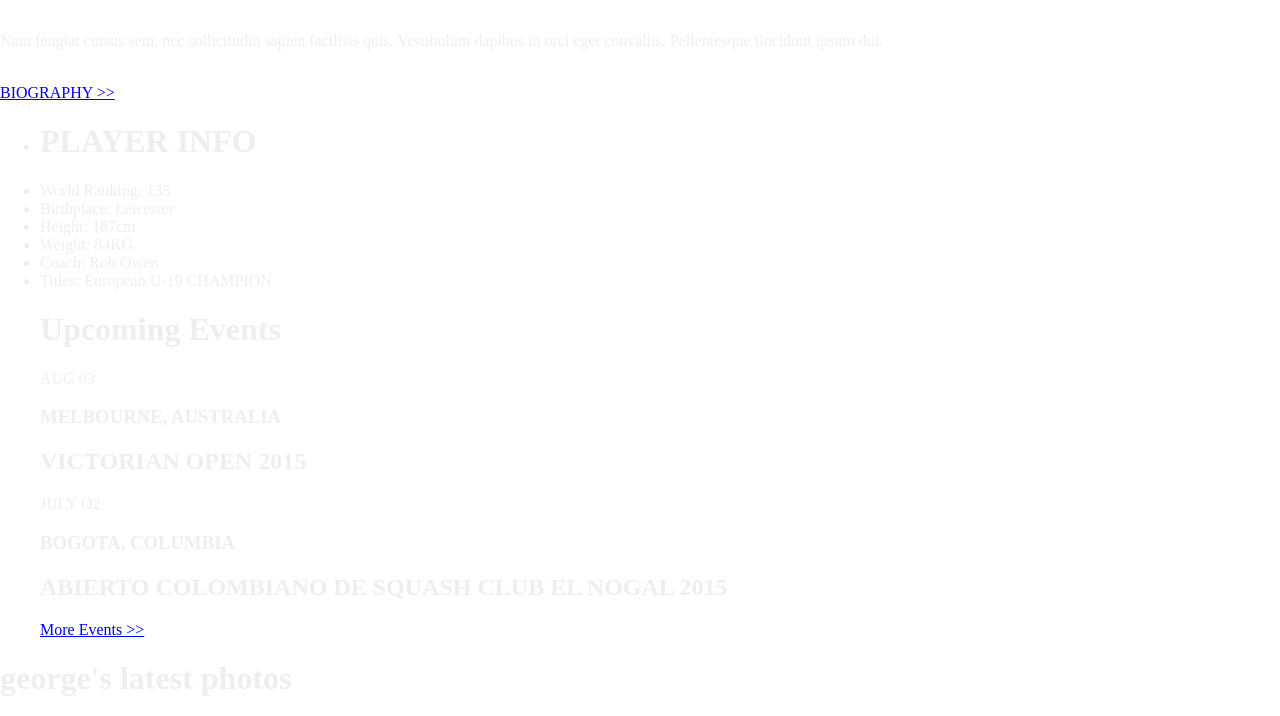
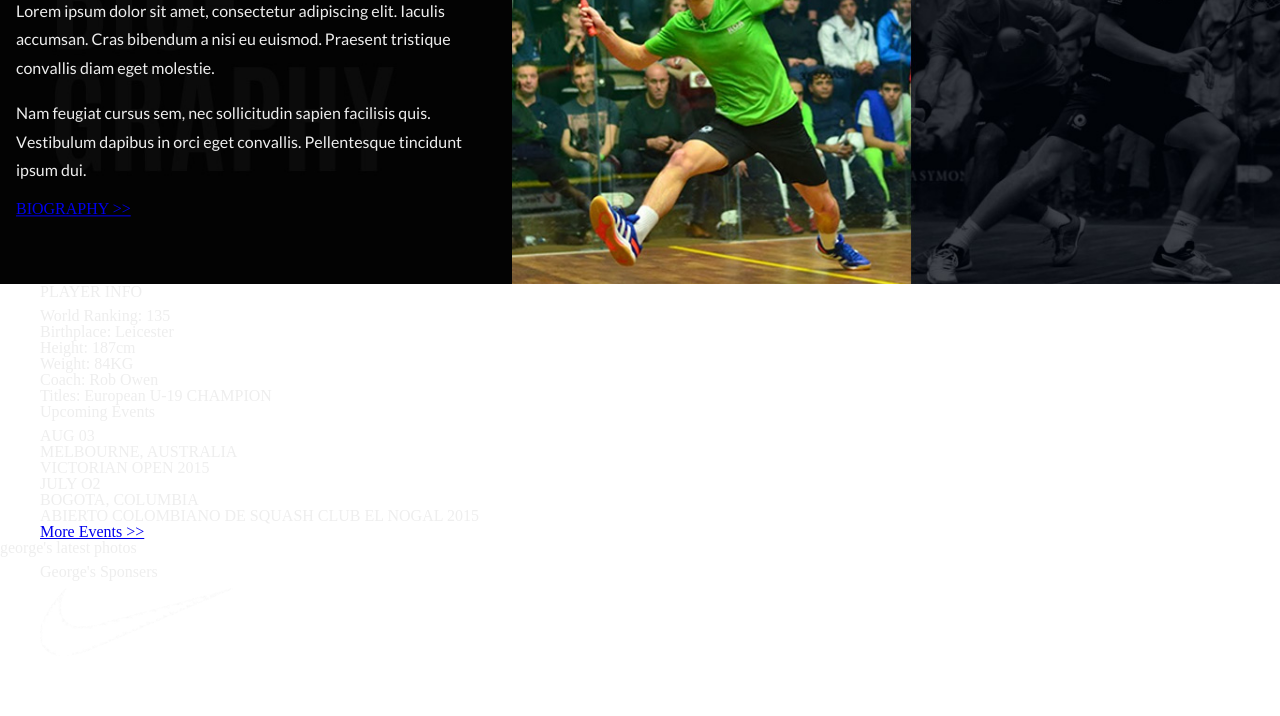
Before and after one commit to hmanny/georgeparker, a plain HTML site: page index.html in a window 1280 px wide. Shown: the part 916-1632 px from the top of the page. Drawn offline with Linux system fonts and the light colour scheme.

Commit message:
commit 4
added fonts

```diff
--- a/css/style.css
+++ b/css/style.css
@@ -1,3 +1,142 @@
+/*
+****************************** CSS RESET**************************/
+
+
+/* http://meyerweb.com/eric/tools/css/reset/
+   v2.0 | 20110126
+   License: none (public domain)
+*/
+
+html,
+body,
+div,
+span,
+applet,
+object,
+iframe,
+h1,
+h2,
+h3,
+h4,
+h5,
+h6,
+p,
+blockquote,
+pre,
+a,
+abbr,
+acronym,
+address,
+big,
+cite,
+code,
+del,
+dfn,
+em,
+img,
+ins,
+kbd,
+q,
+s,
+samp,
+small,
+strike,
+strong,
+sub,
+sup,
+tt,
+var,
+b,
+u,
+i,
+center,
+dl,
+dt,
+dd,
+ol,
+ul,
+li,
+fieldset,
+form,
+label,
+legend,
+table,
+caption,
+tbody,
+tfoot,
+thead,
+tr,
+th,
+td,
+article,
+aside,
+canvas,
+details,
+embed,
+figure,
+figcaption,
+footer,
+header,
+hgroup,
+menu,
+nav,
+output,
+ruby,
+section,
+summary,
+time,
+mark,
+audio,
+video {
+    margin: 0;
+    padding: 0;
+    border: 0;
+    font-size: 100%;
+    font: inherit;
+    vertical-align: baseline;
+}
+
+/* HTML5 display-role reset for older browsers */
+
+article,
+aside,
+details,
+figcaption,
+figure,
+footer,
+header,
+hgroup,
+menu,
+nav,
+section {
+    display: block;
+}
+body {
+    line-height: 1;
+}
+ol,
+ul {
+    list-style: none;
+}
+blockquote,
+q {
+    quotes: none;
+}
+blockquote:before,
+blockquote:after,
+q:before,
+q:after {
+    content: '';
+    content: none;
+}
+table {
+    border-collapse: collapse;
+    border-spacing: 0;
+}
+
+/*
+****************************** END CSS RESET**************************/
+
 html {
     height: 100%;
 }
@@ -6,17 +145,30 @@ body {
     margin: 0;
     height: 100%;
 }
+p {
+    line-height: 1.8;
+}
+h1 {
+    padding-bottom: 0.5em;
+}
 .contain {
     max-width: 1200px;
     margin: 0 auto;
-    padding: 0 10px;
-}
-.banner {
-    background-image: url(/img/20th-Commonwealth-Games---014.jpg);
+    padding: 0 1em;
 }
 .full-height {
     height: 100%;
     background-size: cover;
+}
+.center-vert {
+    position: relative;
+    top: 50%;
+    transform: translateY(-50%);
+    margin: 0;
+    padding: 0 1em;
+}
+.banner {
+    background-image: url(/img/20th-Commonwealth-Games---014.jpg);
 }
 .banner h1 {
     font-family: 'antoniobold', serif;
@@ -51,6 +203,29 @@ body {
     background: none;
     border: none;
 }
+.about {
+    display: block;
+    height: 100%;
+}
+.about .left {
+    display: inline-block;
+    width: 100%;
+    height: 100%;
+    margin: 0;
+    background-image: url(/img/biobg.jpg);
+    background-size: cover;
+}
+about. right {
+    display: none;
+}
+.about .left h1 {
+    font-size: 31px;
+    font-family: 'antoniobold', sans-serif;
+    text-transform: uppercase;
+}
+.about .left p {
+    font-family: 'Lato'
+}
 @media (min-width: 679px) {}
 @media (min-width: 1024px) {
     .banner h1 {
@@ -83,6 +258,23 @@ body {
     .menu_button {
         display: none;
     }
+    .about {
+        height: 50%;
+        padding: 0;
+        position: relative;
+    }
+    .about .left {
+        width: 40%;
+        float: left;
+    }
+    .about .right {
+        height: 100%;
+        float: right;
+        width: 60%;
+        margin: 0;
+        background-image: url(/img/about-right.jpg);
+        background-size: cover;
+    }
 }
 @media (min-width: 1250px) {
     .banner h1 span {
@@ -113,3 +305,34 @@ body {
     font-weight: normal;
     font-style: normal;
 }
+
+/* Generated by Font Squirrel (http://www.fontsquirrel.com) on March 26, 2014 */
+
+
+/* Webfont: Lato-BlackItalic */
+
+@font-face {
+    font-family: 'LatoBlack';
+    src: url('/fonts/Lato-BlackItalic.eot');
+    /* IE9 Compat Modes */
+    src: url('/fonts/Lato-BlackItalic.eot?#iefix') format('embedded-opentype'), /* IE6-IE8 */
+    url('/fonts/Lato-BlackItalic.woff') format('woff'), /* Modern Browsers */
+    url('/fonts/Lato-BlackItalic.ttf') format('truetype');
+    font-style: italic;
+    font-weight: normal;
+    text-rendering: optimizeLegibility;
+}
+
+/* Webfont: Lato-Regular */
+
+@font-face {
+    font-family: 'Lato';
+    src: url('/fonts/Lato-Regular.eot');
+    /* IE9 Compat Modes */
+    src: url('/fonts/Lato-Regular.eot?#iefix') format('embedded-opentype'), /* IE6-IE8 */
+    url('/fonts/Lato-Regular.woff') format('woff'), /* Modern Browsers */
+    url('/fonts/Lato-Regular.ttf') format('truetype');
+    font-style: normal;
+    font-weight: normal;
+    text-rendering: optimizeLegibility;
+}
--- a/index.html
+++ b/index.html
@@ -30,10 +30,12 @@
         European Junior Champion</h1>
         </div>
     </div>
+
+
+
     <div class="about half_full">
-
         <div class="left">
-            <div class="about-p-container">
+            <div class="center-vert">
                 <h1>George Parker</h1>
                 <p>Lorem ipsum dolor sit amet, consectetur adipiscing elit. Iaculis accumsan. Cras bibendum a nisi eu euismod. Praesent tristique convallis diam eget molestie.</p>
                 <br>
```
